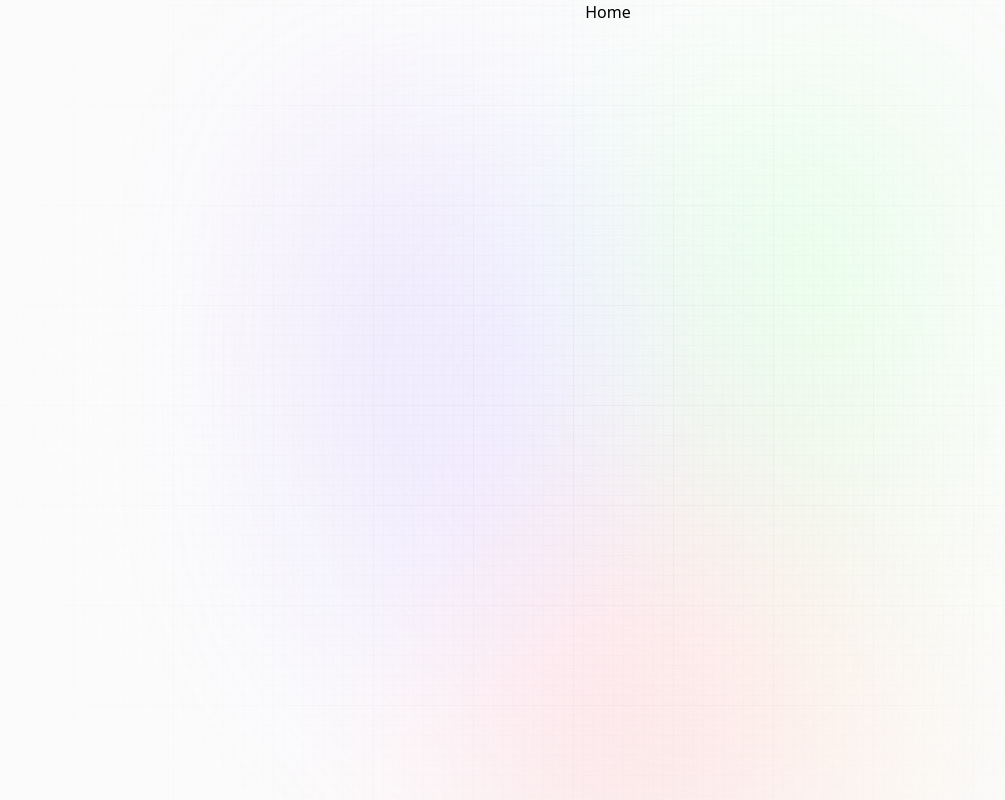
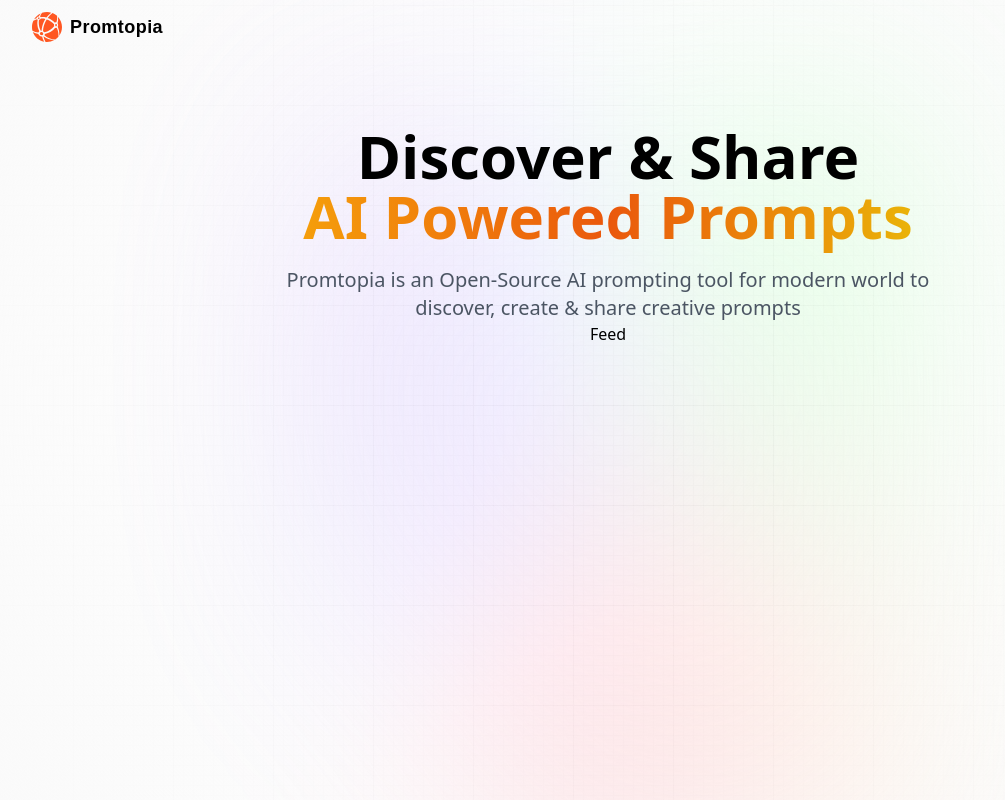
Before and after one commit to harshalashi/Promptopia, a Next.js app: page / in a window 1280 px wide. Shown: the whole page, without its empty margins (32-1037 px from the left). Built offline with nearby package versions, Linux system fonts and the light colour scheme.

Commit message:
all components to be made were created

```diff
--- a/app/layout.jsx
+++ b/app/layout.jsx
@@ -1,6 +1,7 @@
 import '@styles/globals.css';
-import { Root } from 'postcss';
-import { Children } from 'react';
+
+import Nav from '@components/Nav';
+import Provider from '@components/Provider';
 
 export const metadeta = {
   title: 'Promtopia',
@@ -14,7 +15,10 @@ const RootLayout = ({ children }) => {
         <div className="main">
           <div className="gradient"></div>
         </div>
-        <main className="app">{children}</main>
+        <main className="app">
+          <Nav />
+          {children}
+        </main>
       </body>
     </html>
   );
--- a/app/page.jsx
+++ b/app/page.jsx
@@ -1,7 +1,23 @@
 //Home Page
 
+import Feed from '@components/Feed';
+
 const Home = () => {
-  return <div>Home</div>;
+  return (
+    <section className="w-full flex-center flex-col">
+      <h1 className="head_text text-center">
+        Discover & Share
+        <br className="max-md:hidden" />
+        <span className="orange_gradient text-center"> AI Powered Prompts</span>
+      </h1>
+      <p className="desc text-center">
+        Promtopia is an Open-Source AI prompting tool for modern world to
+        discover, create & share creative prompts
+      </p>
+
+      <Feed />
+    </section>
+  );
 };
 
 export default Home;
--- /dev/null
+++ b/components/Feed.jsx
@@ -0,0 +1,5 @@
+const Feed = () => {
+  return <div>Feed</div>;
+};
+
+export default Feed;
--- /dev/null
+++ b/components/Form.jsx
@@ -0,0 +1,5 @@
+const Form = () => {
+  return <div>Form</div>;
+};
+
+export default Form;
--- /dev/null
+++ b/components/Nav.jsx
@@ -0,0 +1,25 @@
+'use client';
+
+import Link from 'next/link';
+import Image from 'next/image';
+import { useState, useEffect } from 'react';
+import { signIn, signOut, useSession, getProviders } from 'next-auth/react';
+
+const Nav = () => {
+  return (
+    <nav className="flex-between w-full mb-16 pt-3">
+      <Link href="/" className="flex gap-2 flex-center">
+        <Image
+          src="/assets/images/logo.svg"
+          alt="Promptopia_Logo"
+          width={30}
+          height={30}
+          className="object-contain"
+        />
+        <p className="logo_text">Promtopia</p>
+      </Link>
+    </nav>
+  );
+};
+
+export default Nav;
--- /dev/null
+++ b/components/Profile.jsx
@@ -0,0 +1,5 @@
+const Profile = () => {
+  return <div>Profile</div>;
+};
+
+export default Profile;
--- /dev/null
+++ b/components/PromptCard.jsx
@@ -0,0 +1,5 @@
+const PromptCard = () => {
+  return <div>PromptCard</div>;
+};
+
+export default PromptCard;
--- /dev/null
+++ b/components/Provider.jsx
@@ -0,0 +1,5 @@
+const Provider = () => {
+  return <div>Provider</div>;
+};
+
+export default Provider;
```
